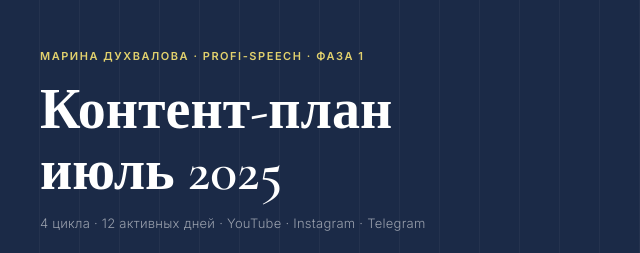
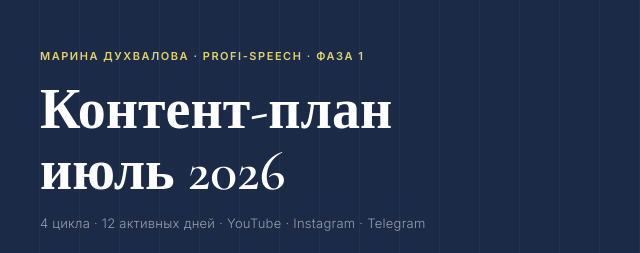
Before and after one commit to olgacripto811/client-pages, a plain HTML site: page content-plan-marina-july.html in a window 1280 px wide. Shown: the top 253 px of the page, 0-640 px from the left. Drawn offline with nearby package versions, Linux system fonts and the light colour scheme.

Commit message:
Fix year 2025 -> 2026

```diff
--- a/content-plan-marina-july.html
+++ b/content-plan-marina-july.html
@@ -426,7 +426,7 @@
 
 <div class="header">
   <div class="header-eyebrow">Марина Духвалова · PROFI-Speech · Фаза 1</div>
-  <div class="header-title">Контент-план<br>июль 2025</div>
+  <div class="header-title">Контент-план<br>июль 2026</div>
   <div class="header-sub">4 цикла · 12 активных дней · YouTube · Instagram · Telegram</div>
 </div>
 
```
